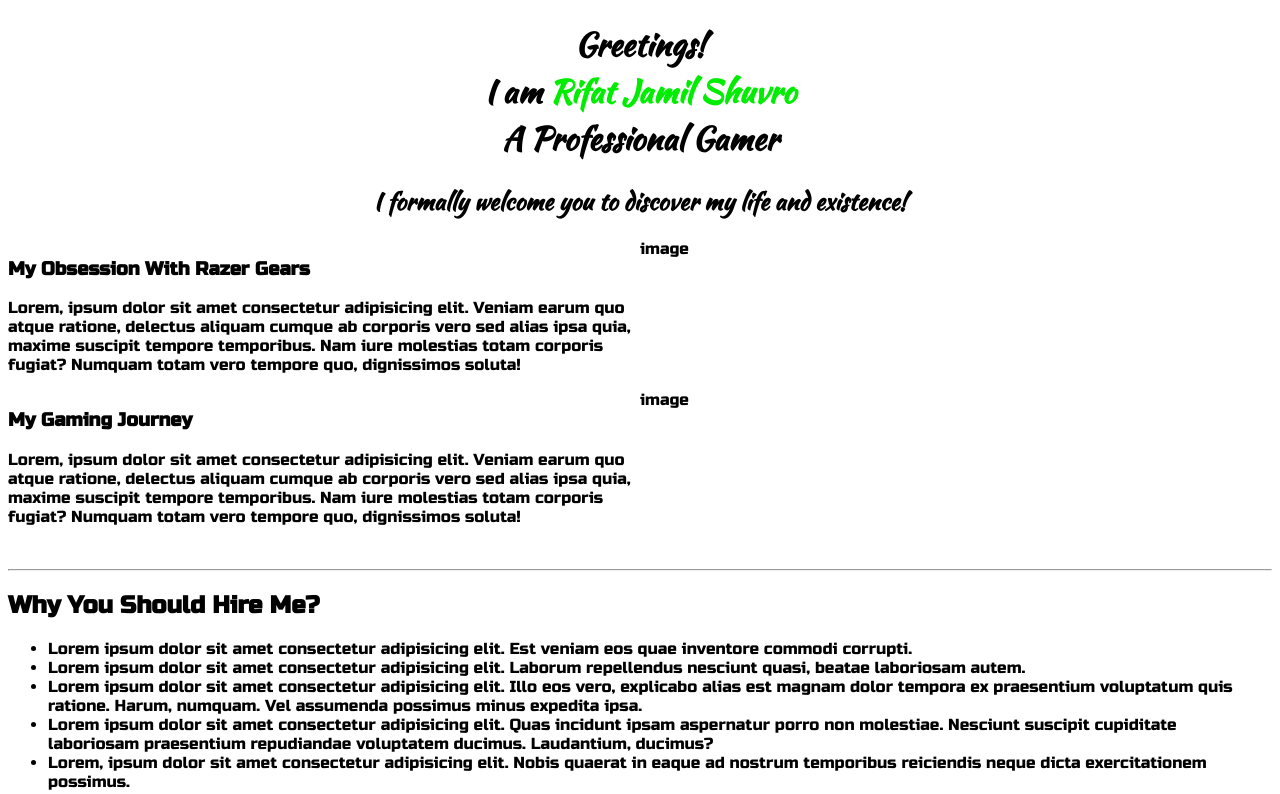
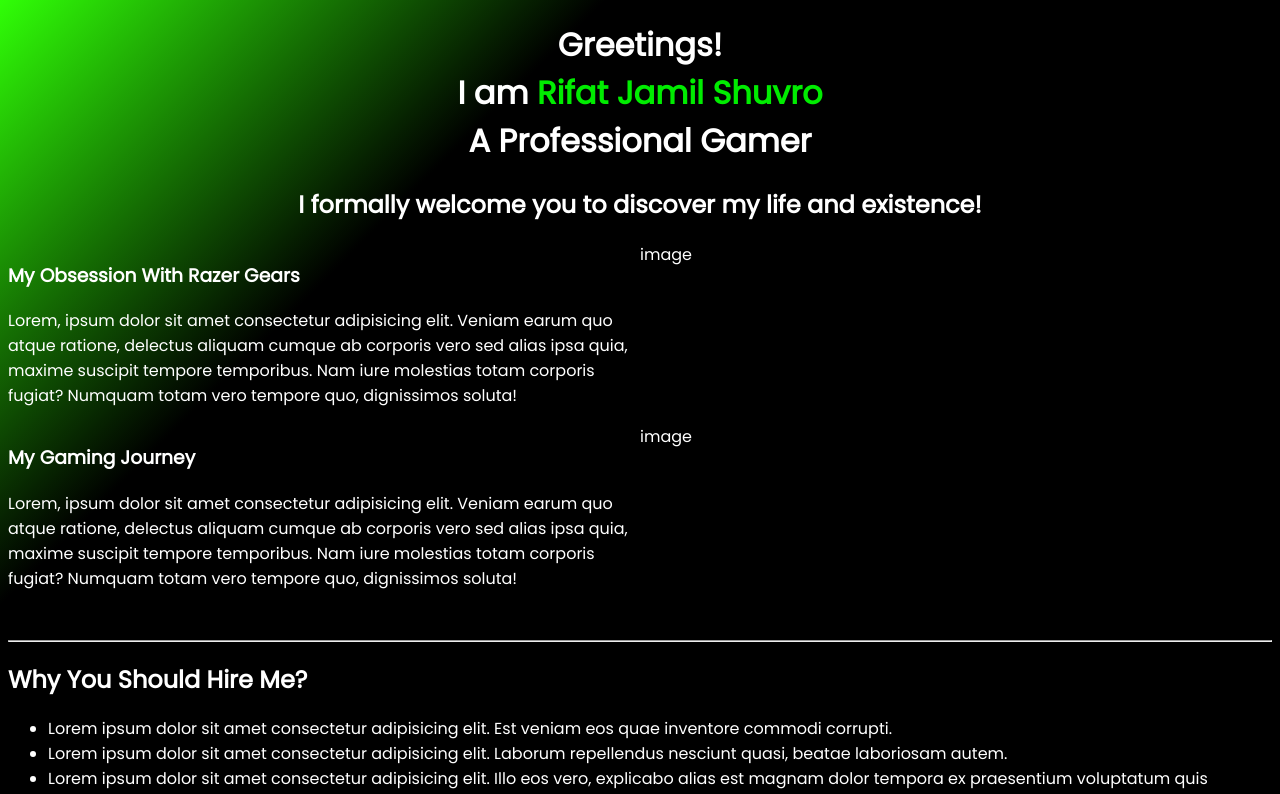
Before and after one commit to RifatJamil/practice, a plain HTML site: page index.html in a window 1280 px wide. Shown: the top 794 px of the page. Drawn offline with Linux system fonts and the light colour scheme.

```diff
--- a/index.html
+++ b/index.html
@@ -7,7 +7,7 @@
     <meta name="viewport" content="width=device-width, initial-scale=1.0">
     <link rel="preconnect" href="https://fonts.googleapis.com">
     <link rel="preconnect" href="https://fonts.gstatic.com" crossorigin>
-    <link href="https://fonts.googleapis.com/css2?family=Kaushan+Script&family=Russo+One&display=swap" rel="stylesheet">
+    <link href="https://fonts.googleapis.com/css2?family=Poppins&display=swap" rel="stylesheet">
     <title>My Portfolio</title>
     <link rel="stylesheet" href="style.css">
 </head>
--- a/style.css
+++ b/style.css
@@ -1,10 +1,12 @@
 body{
-    font-family: 'Kaushan Script', cursive;
-font-family: 'Russo One', sans-serif;
+    font-family: 'Poppins', sans-serif;
+    background-color: #30ff07;
+    background-image: linear-gradient(135deg, #30ff07 0%, #000000 24%, #000000 83%);
+
+color:white;
 }
 
 #header{
-    font-family:'Kaushan Script', cursive;
     text-align: center;
 }
 #name{
```
Also changed, not shown: images/gamepad-image.png (added).
